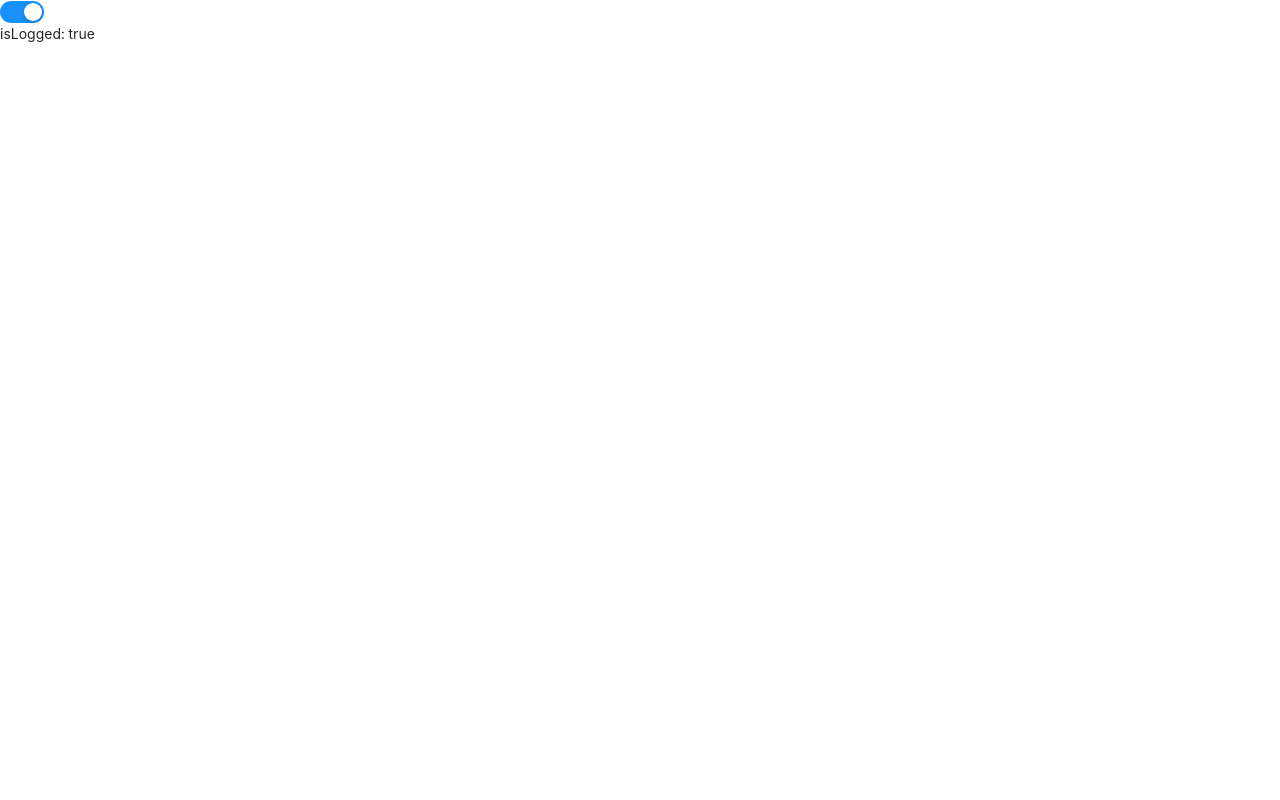
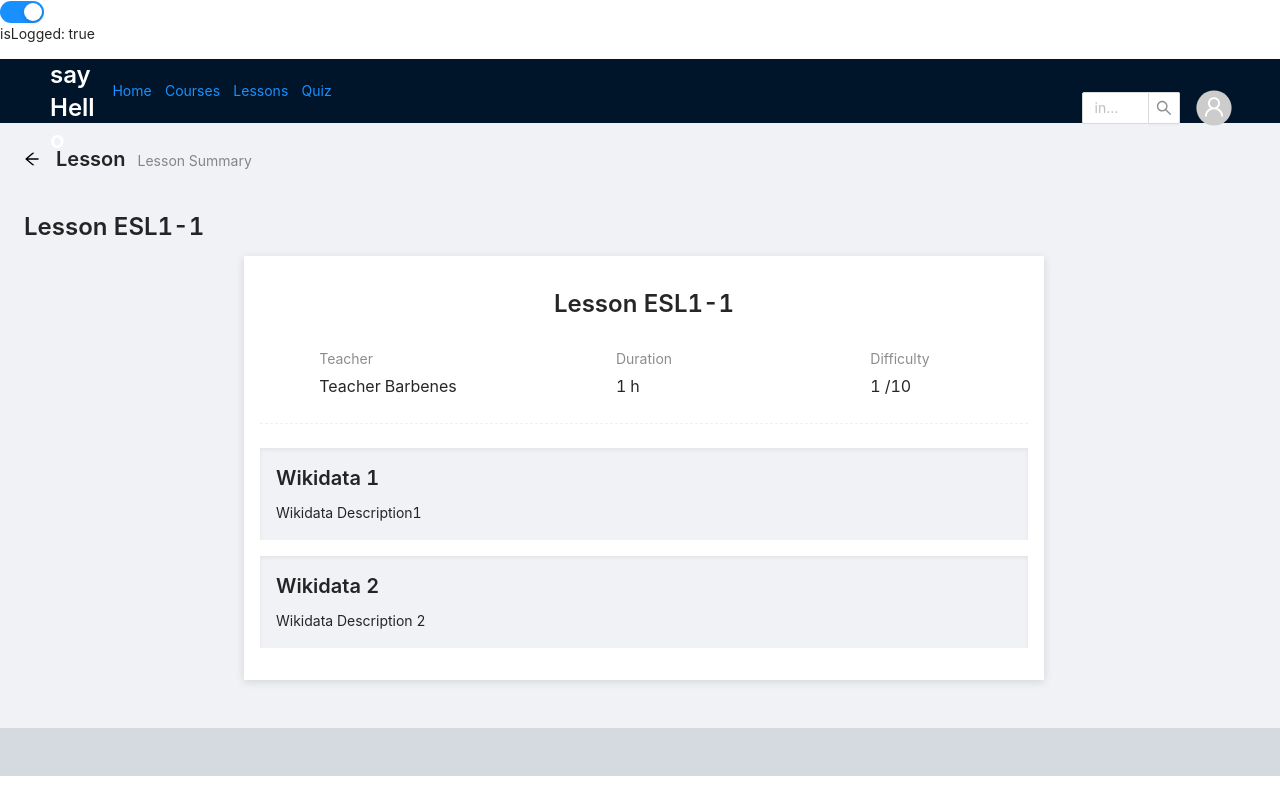
Before and after one commit to antoineGH/sayhello, a React (Create React App) app: page /auth/lesson/1 in a window 1280 px wide. Before the commit this address had no page. Built offline with nearby package versions, Linux system fonts and the light colour scheme.

Commit message:
update lessonPage

```diff
--- a/db.json
+++ b/db.json
@@ -125,7 +125,7 @@
 	"lesson": [
 		{
 			"id": 1,
-			"name": "Course ESL1-1",
+			"name": "Lesson ESL1-1",
 			"author": "Teacher Barbenes",
 			"duration": 1,
 			"difficulty": 1,
@@ -133,7 +133,7 @@
 		},
 		{
 			"id": 2,
-			"name": "Course ESL1-2",
+			"name": "Lesson ESL1-2",
 			"author": "Teacher Barbenes",
 			"duration": 1,
 			"difficulty": 1,
@@ -141,7 +141,7 @@
 		},
 		{
 			"id": 3,
-			"name": "Course ESL2-1",
+			"name": "Lesson ESL2-1",
 			"author": "Teacher Barbenes",
 			"duration": 2,
 			"difficulty": 2,
@@ -149,7 +149,7 @@
 		},
 		{
 			"id": 4,
-			"name": "Course ESL2-2",
+			"name": "Lesson ESL2-2",
 			"author": "Teacher Barbenes",
 			"duration": 1,
 			"difficulty": 1,
@@ -157,7 +157,7 @@
 		},
 		{
 			"id": 5,
-			"name": "Course ESL3-1",
+			"name": "Lesson ESL3-1",
 			"author": "Teacher Barbenes",
 			"duration": 3,
 			"difficulty": 3,
@@ -165,7 +165,7 @@
 		},
 		{
 			"id": 6,
-			"name": "Course ESL3-2",
+			"name": "Lesson ESL3-2",
 			"author": "Teacher Barbenes",
 			"duration": 1,
 			"difficulty": 1,
@@ -173,7 +173,7 @@
 		},
 		{
 			"id": 7,
-			"name": "Course ESL4-1",
+			"name": "Lesson ESL4-1",
 			"author": "Teacher Barbenes",
 			"duration": 4,
 			"difficulty": 4,
@@ -181,7 +181,7 @@
 		},
 		{
 			"id": 8,
-			"name": "Course ESL4-2",
+			"name": "Lesson ESL4-2",
 			"author": "Teacher Barbenes",
 			"duration": 4,
 			"difficulty": 4,
--- /dev/null
+++ b/src/components/lessonContent/LessonContent.tsx
@@ -0,0 +1,115 @@
+import { BorderOutlined, CheckSquareOutlined } from '@ant-design/icons'
+import { Button, Col, Divider, Row, Statistic, Tooltip, Typography } from 'antd'
+import { useNavigate } from 'react-router'
+
+interface Quiz {
+	id: number
+	name: string
+	lesson_id: number
+}
+
+type Quizs = Quiz[]
+
+interface Picture {
+	id: number
+	description: string
+	url: string
+	wikidata_id: number
+}
+
+interface Video {
+	id: number
+	description: string
+	url: string
+	wikidata_id: number
+}
+
+interface Wikidata {
+	id: number
+	title: string
+	description: string
+	lesson_id: number
+	wikipicture: Picture[]
+	wikivideo: Video[]
+}
+
+type Wikidatas = Wikidata[]
+
+interface Lesson {
+	id: number
+	name: string
+	author: string
+	duration: number
+	difficulty: number
+	course_id: number
+	completed: number
+	quizs: Quizs
+	wikidatas: Wikidatas
+}
+
+interface props {
+	lesson: Lesson
+}
+
+const LessonContent = ({ lesson }: props) => {
+	const { Text, Title } = Typography
+	const navigate = useNavigate()
+	console.log(lesson)
+
+	return (
+		<div className='container_quiz'>
+			<Row className='center title_row'>
+				<Col>
+					<Title level={3}>{lesson.name}</Title>
+				</Col>
+				{lesson.completed === 100 && (
+					<Col style={{ marginLeft: '1rem', marginBottom: '.4rem', transform: 'scale(0.75)' }}>
+						<Tooltip title={`${lesson.name} completed`}>
+							<CheckSquareOutlined className='checkedLesson' />
+						</Tooltip>
+					</Col>
+				)}
+			</Row>
+
+			<Row className='center mt1'>
+				<Col span={8} className='center'>
+					<Statistic title='Teacher' value={lesson.author} prefix='Teacher' />
+				</Col>
+				<Col span={8} className='center'>
+					<Statistic title='Duration' value={lesson.duration} suffix='h' />
+				</Col>
+				<Col span={8} className='center'>
+					<Statistic title='Difficulty' value={lesson.difficulty} suffix='/10' />
+				</Col>
+			</Row>
+			<Divider dashed />
+
+			{lesson.wikidatas.map((wikidata, count) => {
+				count++
+				return (
+					<div key={count} className='lesson_container'>
+						<Row>
+							<Col
+								style={{
+									justifyContent: 'center',
+									display: 'flex',
+									marginTop: '0.15rem',
+									marginLeft: '-0.2rem',
+									marginRight: '0.2rem',
+									transform: 'scale(0.75)',
+								}}></Col>
+							<Col>
+								<Title level={4}>{wikidata.title}</Title>
+							</Col>
+						</Row>
+						<Row>
+							<Col>{wikidata.description}</Col>
+						</Row>
+					</div>
+				)
+			})}
+		</div>
+	)
+}
+
+export default LessonContent
--- /dev/null
+++ b/src/pages/LessonPage.tsx
@@ -0,0 +1,128 @@
+import { PageHeader, Typography } from 'antd'
+import LessonContent from 'components/lessonContent/LessonContent'
+import useTitle from 'hooks/useTitle'
+import { useParams } from 'react-router'
+import { useNavigate } from 'react-router'
+
+const LessonPage = () => {
+	const navigate = useNavigate()
+	const urlParams = useParams()
+	const lessonID = urlParams?.lessonID
+	useTitle(`Lesson ${lessonID}`)
+	const { Title } = Typography
+
+	const lesson = {
+		id: 1,
+		name: 'Lesson ESL1-1',
+		author: 'Barbenes',
+		duration: 1,
+		difficulty: 1,
+		course_id: 1,
+		completed: 0,
+		quizs: [
+			{
+				id: 1,
+				name: 'Quiz ESL English',
+				lesson_id: 1,
+			},
+			{
+				id: 2,
+				name: 'Quiz 2 ESL English',
+				lesson_id: 2,
+			},
+		],
+		wikidatas: [
+			{
+				id: 1,
+				title: 'Wikidata 1',
+				description: 'Wikidata Description1',
+				lesson_id: 1,
+				wikipicture: [
+					{
+						id: 1,
+						description: 'Picure 1',
+						url: 'https://encrypted-tbn0.gstatic.com/images?q=tbn:ANd9GcTWFcAgfiF4wsowNxBzNU-5ql0Bhe6GzBfpoQ&usqp=CAU',
+						wikidata_id: 1,
+					},
+					{
+						id: 2,
+						description: 'Picure 2',
+						url: 'https://encrypted-tbn0.gstatic.com/images?q=tbn:ANd9GcTWFcAgfiF4wsowNxBzNU-5ql0Bhe6GzBfpoQ&usqp=CAU',
+						wikidata_id: 1,
+					},
+				],
+				wikivideo: [
+					{
+						id: 1,
+						description: 'Video 1',
+						url: 'https://youtu.be/5glqYsL5elo',
+						wikidata_id: 1,
+					},
+					{
+						id: 2,
+						description: 'Video 2',
+						url: 'https://youtu.be/5glqYsL5elo',
+						wikidata_id: 1,
+					},
+				],
+			},
+			{
+				id: 2,
+				title: 'Wikidata 2',
+				description: 'Wikidata Description 2',
+				lesson_id: 1,
+				wikipicture: [
+					{
+						id: 3,
+						description: 'Picure 3',
+						url: 'https://encrypted-tbn0.gstatic.com/images?q=tbn:ANd9GcTWFcAgfiF4wsowNxBzNU-5ql0Bhe6GzBfpoQ&usqp=CAU',
+						wikidata_id: 2,
+					},
+					{
+						id: 4,
+						description: 'Picure 4',
+						url: 'https://encrypted-tbn0.gstatic.com/images?q=tbn:ANd9GcTWFcAgfiF4wsowNxBzNU-5ql0Bhe6GzBfpoQ&usqp=CAU',
+						wikidata_id: 2,
+					},
+				],
+				wikivideo: [
+					{
+						id: 3,
+						description: 'Video 3',
+						url: 'https://youtu.be/5glqYsL5elo',
+						wikidata_id: 2,
+					},
+					{
+						id: 4,
+						description: 'Video 4',
+						url: 'https://youtu.be/5glqYsL5elo',
+						wikidata_id: 2,
+					},
+				],
+			},
+		],
+	}
+
+	return (
+		<div>
+			<PageHeader
+				className='site-page-header'
+				onBack={() => navigate(-1)}
+				title='Lesson'
+				subTitle='Lesson Summary'
+			/>
+			<div
+				style={{
+					margin: '1rem 1rem 1rem 1.5rem',
+				}}>
+				<div className='quiz_title'>
+					<Title level={3}>{lesson.name}</Title>
+				</div>
+				<div className='quiz_content'>
+					<LessonContent lesson={lesson} />
+				</div>
+			</div>
+		</div>
+	)
+}
+export default LessonPage
--- a/src/routes.tsx
+++ b/src/routes.tsx
@@ -11,6 +11,7 @@ import Forgot from 'pages/Forgot'
 import Reset from 'pages/Reset'
 import QuizPage from 'pages/QuizPage'
 import CoursePage from 'pages/CoursePage'
+import LessonPage from 'pages/LessonPage'
 
 const routes = (isLogged: Boolean) => [
 	{
@@ -21,6 +22,7 @@ const routes = (isLogged: Boolean) => [
 			{ path: 'course', element: <Course /> },
 			{ path: 'course/:courseID', element: <CoursePage /> },
 			{ path: 'lesson', element: <Lesson /> },
+			{ path: 'lesson/:lessonID', element: <LessonPage /> },
 			{ path: 'quiz', element: <Quiz /> },
 			{ path: 'quiz/:quizID', element: <QuizPage /> },
 			{ path: '/auth', element: <Navigate to='/auth/home' /> },
```
